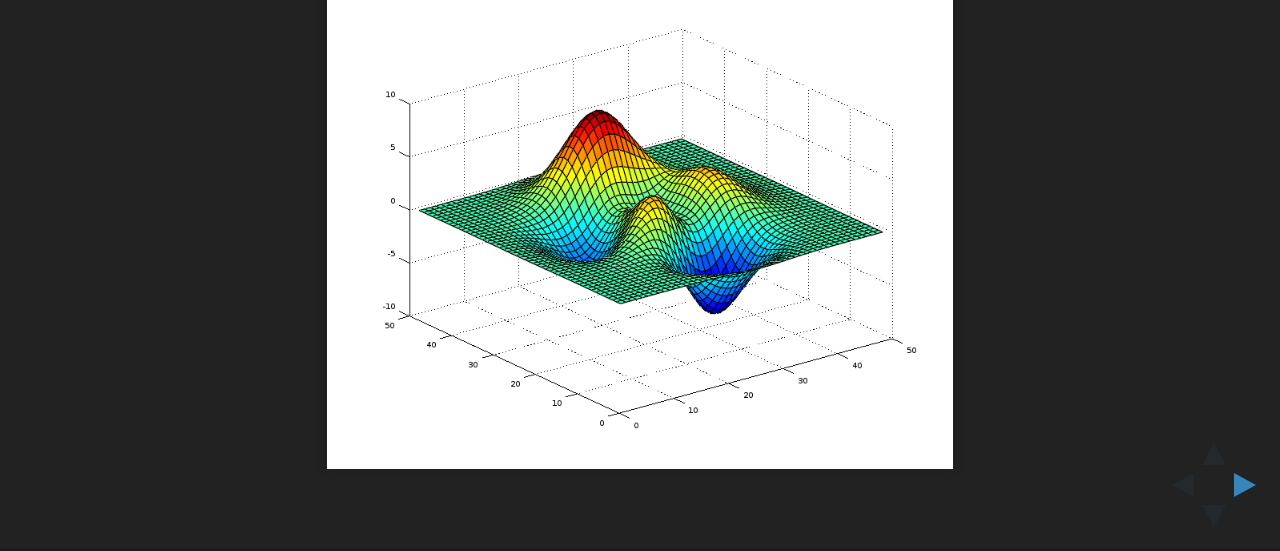
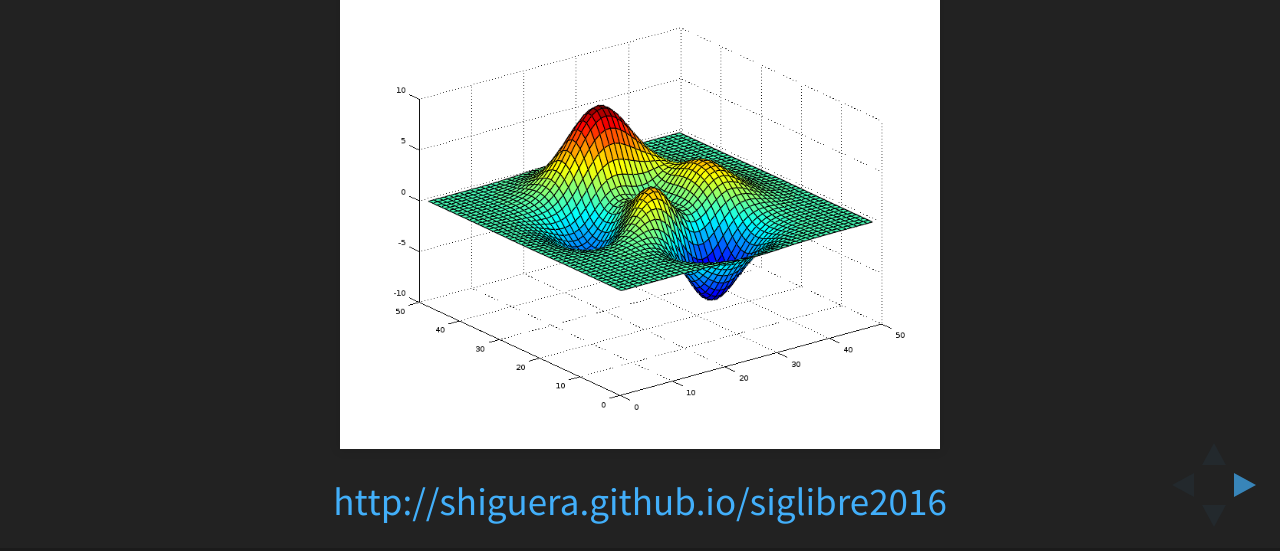
Before and after one commit to shiguera/siglibre2016, a website: page index.html in a window 1280 px wide. Shown: the part 249-800 px from the top of the page. Drawn offline with Linux system fonts and the light colour scheme.

Commit message:
Put link in first page

```diff
--- a/index.html
+++ b/index.html
@@ -40,8 +40,9 @@
 							</div>
 						</div>
 						<div style='margin-top: 20px;'>
-							<img src='img/peaks.png' width='600'/>
+							<img src='img/peaks.png' width='575'/>
 						</div>
+						<a href='http://shiguera.github.io/siglibre2016'>http://shiguera.github.io/siglibre2016</a>
 				</section>
 
 				<!-- BIO -->
```
